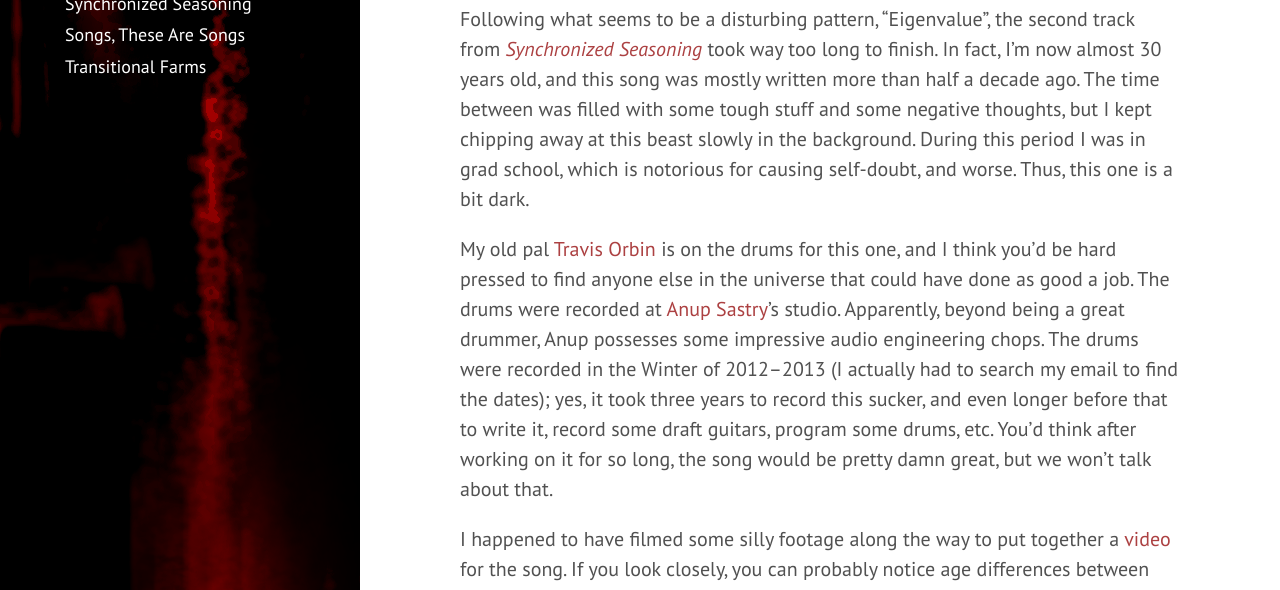
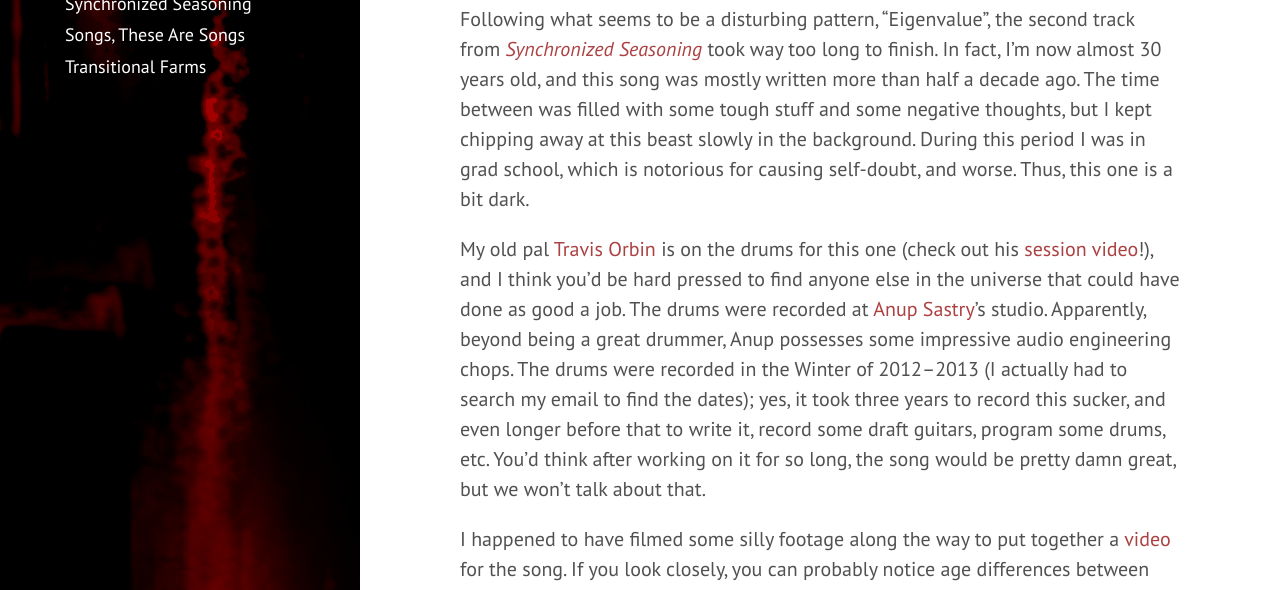
Before and after one commit to petepm/petepm.github.io, a Jekyll site: the page built from music/synchronized-seasoning/eigenvalue.md, in a window 1280 px wide and 900 px high, cut to the strip 310-900 px from the top of the window. Built offline with Jekyll 4.4.1, drawn with Linux system fonts in a browser that asks for light colours; nearby versions of some CDN libraries.

Commit message:
Add link to Orb vid

```diff
--- a/music/synchronized-seasoning/eigenvalue.md
+++ b/music/synchronized-seasoning/eigenvalue.md
@@ -17,7 +17,8 @@
 in the background. During this period I was in grad school, which is notorious
 for causing self-doubt, and worse. Thus, this one is a bit dark.
 
-My old pal [Travis Orbin](http://travisorbin.com) is on the drums for this one,
+My old pal [Travis Orbin](http://travisorbin.com) is on the drums for this one
+(check out his [session video](https://www.youtube.com/watch?v=G0f2TP-Lugk)!),
 and I think you'd be hard pressed to find anyone else in the universe that could
 have done as good a job. The drums were recorded at [Anup
 Sastry](https://www.facebook.com/AnupSastryMusic/)'s studio. Apparently, beyond
```
